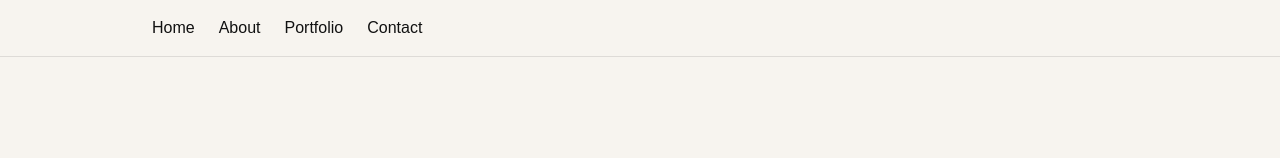
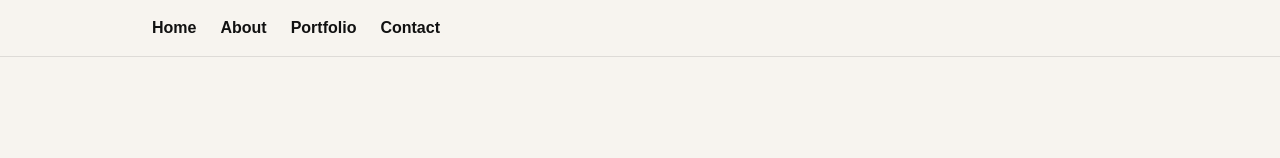
Before and after one commit to bahia-projects/david-portfolio, a Next.js app: page /portfolio in a window 1280 px wide. Shown: the top 158 px of the page. Built offline with nearby package versions, Linux system fonts and the light colour scheme; no server answers.

Commit message:
nav bold

```diff
--- a/app/components/Navbar.tsx
+++ b/app/components/Navbar.tsx
@@ -3,7 +3,7 @@ import Link from "next/link";
 export default function Navbar() {
   return (
     <nav className="w-full border-b border-black/10">
-      <div className="max-w-5xl mx-auto px-6 py-4 flex gap-6">
+      <div className="max-w-5xl mx-auto px-6 py-4 flex gap-6 font-bold">
         <Link href="/" className="hover:underline">
           Home
         </Link>
```
